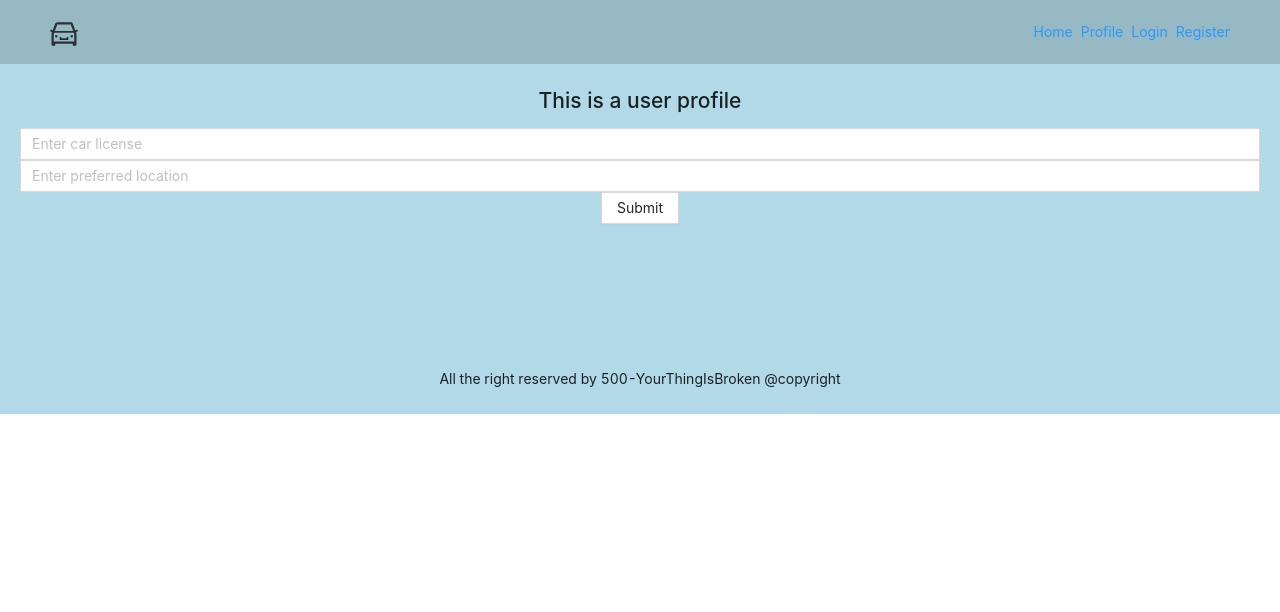
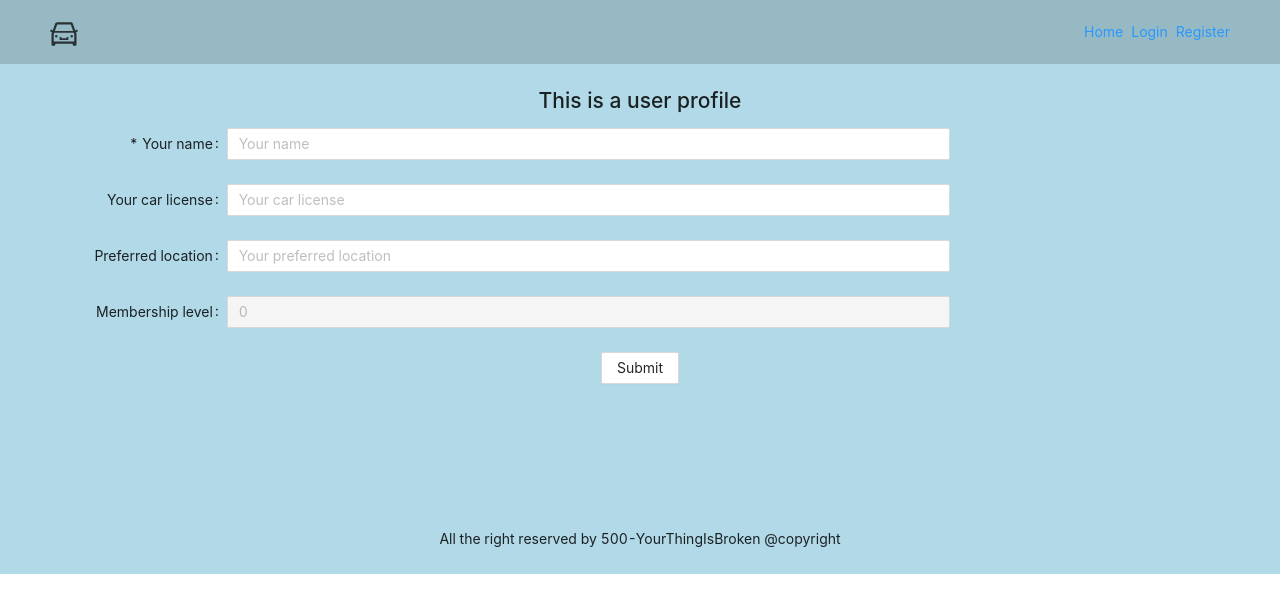
Before and after one commit to mwleungac/testrepo, a React (Create React App) app: page /UserProfile/1 in a window 1280 px wide. Shown: the top 612 px of the page. Built offline with nearby package versions, Linux system fonts and the light colour scheme; no server answers.

Commit message:
[Ariel] added validation before submit

```diff
--- a/src/components/Facebook.js
+++ b/src/components/Facebook.js
@@ -27,8 +27,8 @@ export default class Facebook extends Component {
         userCarLicense: '',
         location: ''
     }
+
     getThisMemberCarLicense() {
-
         axios.get('http://CHIURE-w10-3:8082/rest/parkguide/members/' + this.state.userID)
 
             .then(response => {
@@ -73,7 +73,7 @@ export default class Facebook extends Component {
 
             })
             history.push("/UserProfile/" + this.state.userID)
-            window.location.reload();
+          //  window.location.reload();
             // this.context.history.push('/RegisterPage')
 
     }
@@ -141,7 +141,7 @@ export default class Facebook extends Component {
             fbContent = (
                 <FacebookLogin
                     appId="667513370492031"
-                    autoLoad={false}
+                    autoLoad={true}
                     fields="name,email,picture"
                     onClick={this.componentClicked}
                     callback={this.responseFacebook} />
--- a/src/components/UserProfile.js
+++ b/src/components/UserProfile.js
@@ -1,6 +1,6 @@
 import React, { Component } from 'react'
 import axios from 'axios'
-import { Input, Button } from 'antd'
+import { Input, Button, Form } from 'antd'
 
 export default class UserProfile extends Component {
     constructor(props) {
@@ -11,7 +11,8 @@ export default class UserProfile extends Component {
             fullName: '',
             carLicense: '',
             location: '',
-            userParam:''
+            membershipLevel: 0,
+            userParam: ''
 
         }
 
@@ -31,11 +32,17 @@ export default class UserProfile extends Component {
         event.preventDefault()
         //alert(this.state.userID + '   ' + this.state.name + '   ' + this.state.carLicense)
 
+        if (this.state.fullName.length == 0) {
+            alert("Please input your name")
+            return null
+
+        } else {
             const updatedItems = {
                 id: this.state.userID,
-            fullName: this.state.name,
+                fullName: this.state.fullName,
                 carLicense: this.state.carLicense,
-            location: this.state.location
+                location: this.state.location,
+
 
             }
 
@@ -46,6 +53,7 @@ export default class UserProfile extends Component {
                         alert("Saved successfully")
                     }
                 })
+        }
 
         // this.context.history.push('/RegisterPage')
 
@@ -54,7 +62,7 @@ export default class UserProfile extends Component {
 
     componentDidMount() {
         const userParam = this.props.match.params.userParam;
-        console.log('this   '+ userParam);
+        console.log('this   ' + userParam);
 
         axios.get("http://CHIURE-w10-3:8082/rest/parkguide/members/" + userParam)
             // .then(response=>console.log(response.data))
@@ -64,33 +72,59 @@ export default class UserProfile extends Component {
                     fullName: response.data.fullName,
                     carLicense: response.data.carLicense,
                     location: response.data.location,
+                    membershipLevel: response.data.membershipLevel
 
                 })
-                console.log(response.data.id + '   ' + response.data.fullName)
+                console.log(response.data.id + '   ' + this.state.fullName)
             })
     }
 
 
 
     render() {
-        const { carLicense, location } = this.state
-
+        const { carLicense, location, fullName, membershipLevel } = this.state
         return (
-
             <div>
-
                 <h1>This is a user profile</h1>
                 {this.props.value}
-                <form ><Input required autoComplete="off" name="carLicense" value={carLicense}
+                <Form labelCol={{
+                    span: 4,
+                }}
+                    wrapperCol={{
+                        span: 14,
+                    }}
+                    layout="horizontal">
+
+                    <Form.Item label="* Your name: ">
+                        <Input required autoComplete="off" name="fullName" value={fullName}
                             onChange={this.onChange}
-                    type="text" placeholder="Enter car license"></Input>
+                            type="text" placeholder="Your name"></Input>
+                    </Form.Item>
 
+                    <Form.Item label="Your car license: ">
+                        <Input required autoComplete="off" name="carLicense" value={carLicense}
+                            onChange={this.onChange}
+                            type="text" placeholder="Your car license"></Input>
+                    </Form.Item>
+
+                    <Form.Item label="Preferred location: ">
                         <Input required autoComplete="off" name="location" value={location}
                             onChange={this.onChange}
-                        type="text" placeholder="Enter preferred location"></Input>
+                            type="text" placeholder="Your preferred location"></Input>
+                    </Form.Item>
+
+                    <Form.Item label="Membership level: ">
+                        <Input required autoComplete="off" name="membershipLevel" value={membershipLevel}
+                            disabled="true"></Input>
+
+                    </Form.Item>
+
+
+
+
                     <Button size="sm" type="submit" onClick={this.onUpdate}>Submit</Button>
 
-                </form>
+                </Form>
             </div>
         )
     }
--- a/src/index.js
+++ b/src/index.js
@@ -24,7 +24,6 @@ ReactDOM.render(
           <div className="loginAndRegister">
             <Space>
             <NavLink to="/"> Home </NavLink>
-            <NavLink to="/UserProfile"> Profile </NavLink>
             <NavLink to="/LoginPage"> Login </NavLink>
             <NavLink to="/RegisterPage"> Register </NavLink>
             </Space>
```
Lines whose indentation alone changed are shown as unchanged.
